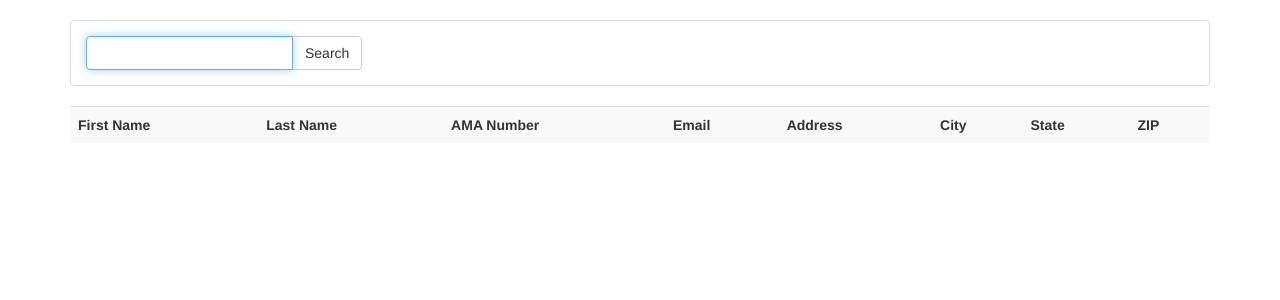
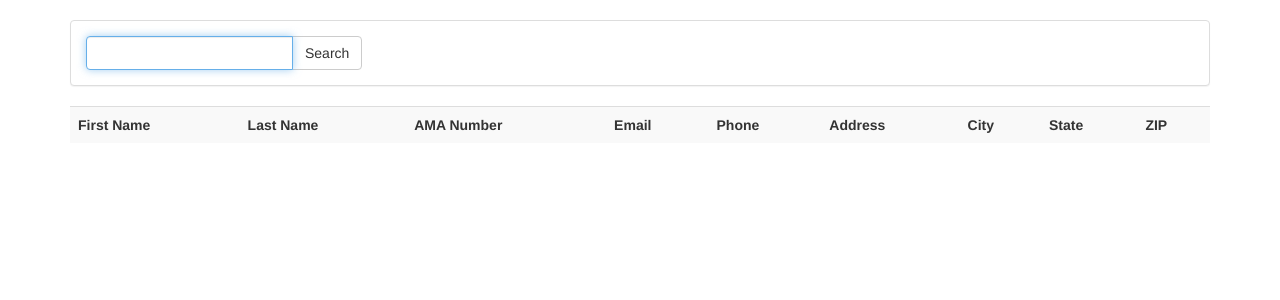
Before and after one commit to tortxof/rc-club-members, a Flask app: page / in a window 1280 px wide. Shown: the part 51-351 px from the top of the page. Run offline with Flask 2, Linux system fonts and the light colour scheme; the visitor is signed in with stand-in values (Sample User, id 1); data comes from the database, SQL or seed files in the repository; lists and menus that the app fills with data are empty; some libraries are stand-ins or nearby versions.

Commit message:
Add phone numbers to records table.

```diff
--- a/templates/records_table.html
+++ b/templates/records_table.html
@@ -8,6 +8,7 @@
       <th>Last Name</th>
       <th>AMA Number</th>
       <th>Email</th>
+      <th>Phone</th>
       <th>Address</th>
       <th>City</th>
       <th>State</th>
@@ -19,6 +20,8 @@
       <td><a href="/member/{{ record.mid }}">{{ record.last }}</a></td>
       <td><a href="/verify?mid={{ record.mid }}">{{ record.ama }}</a></td>
       <td><a href="mailto:{{ record.email }}">{{ record.email }}</a></td>
+      {% set phone_numbers = record.phone.split() %}
+      <td>{{ phone_numbers | join('<br>'|safe) }}</td>
       <td>{{ record.address }}</td>
       <td>{{ record.city }}</td>
       <td>{{ record.state }}</td>
```
